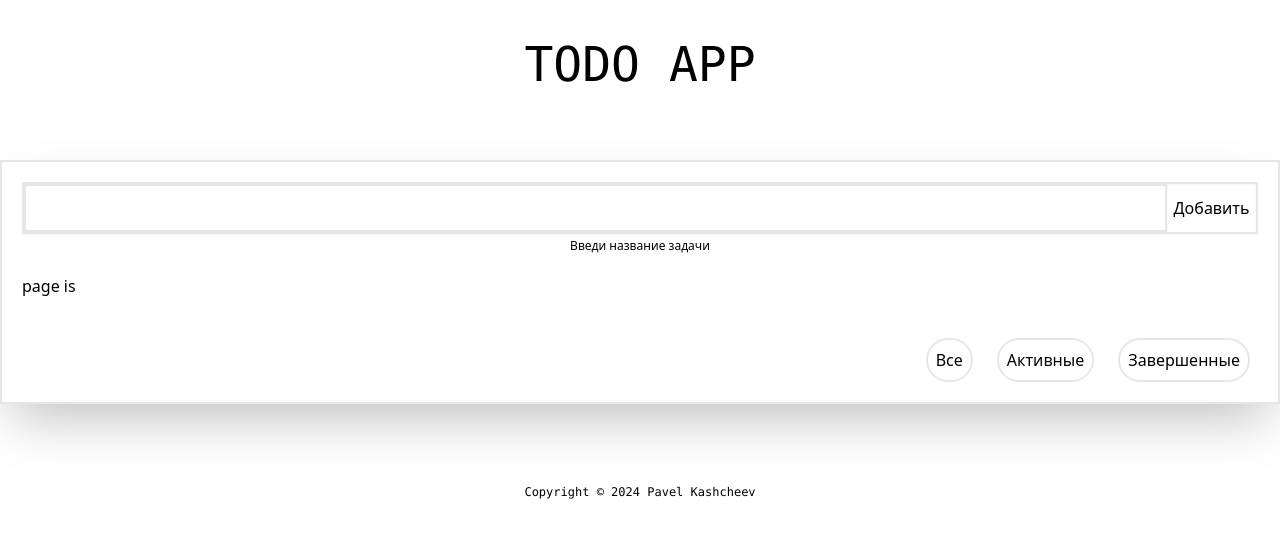
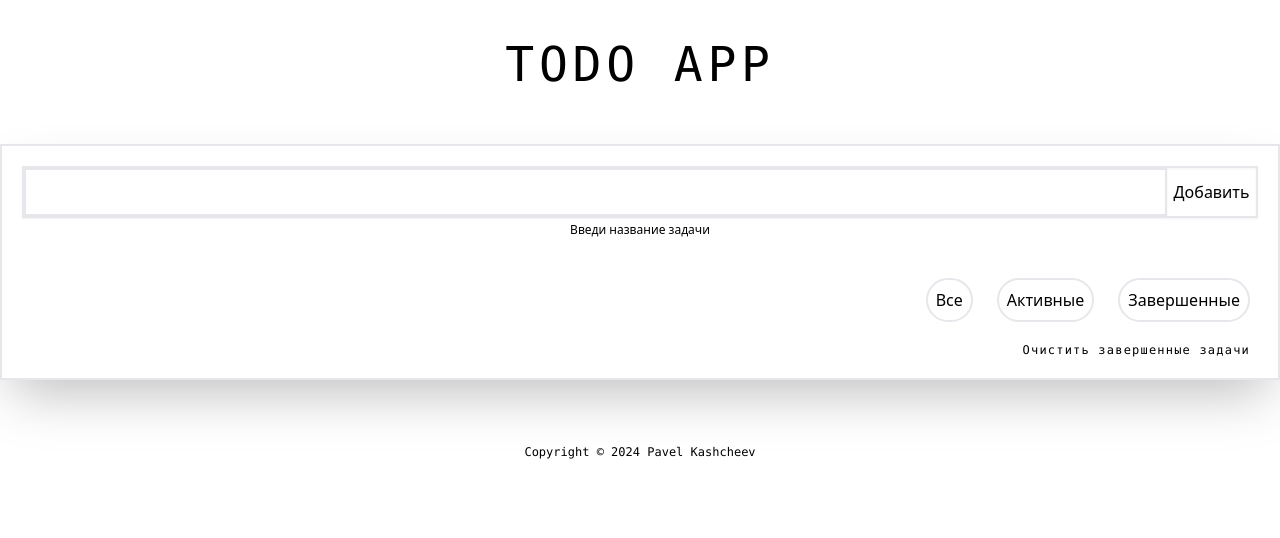
Before and after one commit to Bek1zo/todo-app, a Vue app: page / in a window 1280 px wide. Shown: the top 538 px of the page. Built offline with nearby package versions, Linux system fonts and the light colour scheme.

Commit message:
+ button for deleting completed task

```diff
--- a/src/App.vue
+++ b/src/App.vue
@@ -3,10 +3,9 @@
 import Header from "./components/Header.vue";
 import Body from "./components/Body.vue";
 import Footer from "./components/Footer.vue";
-import {computed, onMounted, provide, ref, watch} from "vue";
+import {onMounted, provide, ref, watch} from "vue";
 
 const taskList = ref([])
-// const filteredTaskList = computed(() => taskList.value.filter((item) => item.status === currentPage.value))
 
 const filteredTaskList = ref([])
 
@@ -22,7 +21,8 @@ watch(currentPage, (newValue) => {
 })
 
 const updateFilter = () => {
-  if (currentPage === null) {
+  console.log(currentPage)
+  if (currentPage.value === null) {
     filteredTaskList.value = taskList.value
   } else {
     filteredTaskList.value = taskList.value.filter((item) => item.status === currentPage.value)
@@ -57,7 +57,7 @@ provide("updateFilter", updateFilter)
 </script>
 
 <template>
-  <div class="container min-h-dvh flex flex-col m-auto gap-20">
+  <div class="container min-h-dvh flex flex-col m-auto gap-16">
     <Header/>
 
     <Body/>
--- a/src/components/Body.vue
+++ b/src/components/Body.vue
@@ -5,8 +5,10 @@ import {inject, ref, watch, watchEffect} from "vue";
 import List from "./BodyComponent/List.vue";
 
 const taskList = inject('taskList')
+const filteredTaskList = inject('filteredTaskList')
 const syncStorage = inject('syncStorage')
 const currentPage = inject('currentPage')
+const updateFilter = inject('updateFilter')
 
 const taskName = ref('')
 
@@ -17,6 +19,12 @@ const addTodo = () => {
     date: new Date()
   })
   taskName.value = ''
+  syncStorage()
+}
+
+const clearCompletedTask = () => {
+  taskList.value = taskList.value.filter((item) => item.status !== true)
+  updateFilter()
   syncStorage()
 }
 
@@ -34,8 +42,6 @@ const addTodo = () => {
     <div class="text-center text-xs">Введи название задачи</div>
   </div>
 
-  page is {{ currentPage }}
-
   <List/>
 
   <div class="flex gap-6 mr-2 justify-end">
@@ -43,6 +49,9 @@ const addTodo = () => {
     <div class="rounded-full border-2 w-auto p-2 text-center cursor-pointer" @click="currentPage = false">Активные</div>
     <div class="rounded-full border-2 w-auto p-2 text-center cursor-pointer" @click="currentPage = true">Завершенные</div>
   </div>
+  <div class="text-xs font-mono tracking-widest text-end mr-2 cursor-pointer" @click="clearCompletedTask">
+    Очистить завершенные задачи
+  </div>
 </div>
 </template>
 
--- a/src/components/Header.vue
+++ b/src/components/Header.vue
@@ -3,7 +3,7 @@
 </script>
 
 <template>
-  <div class="uppercase font-mono text-5xl h-12 text-center p-10">
+  <div class="uppercase font-mono text-5xl h-12 text-center p-10 tracking-widest">
     Todo App
   </div>
 </template>
```
